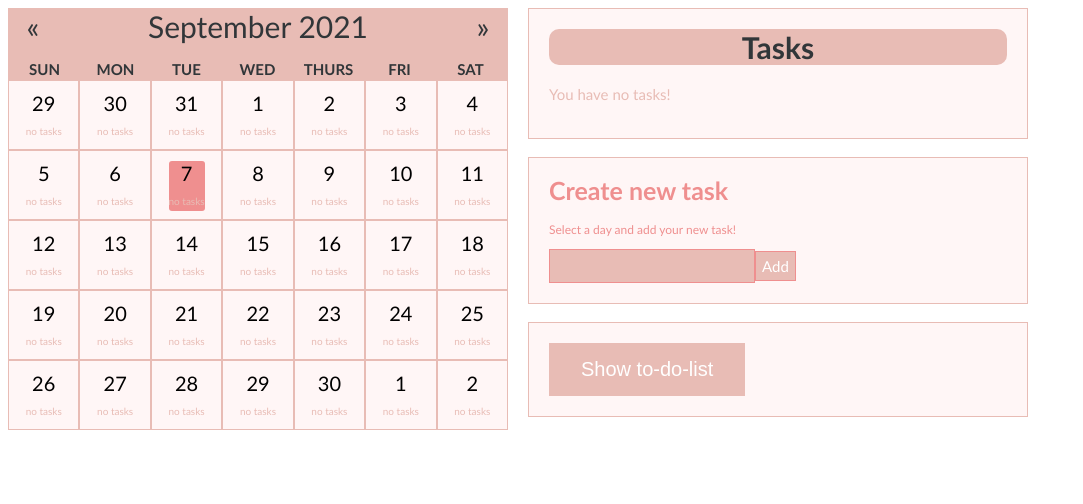
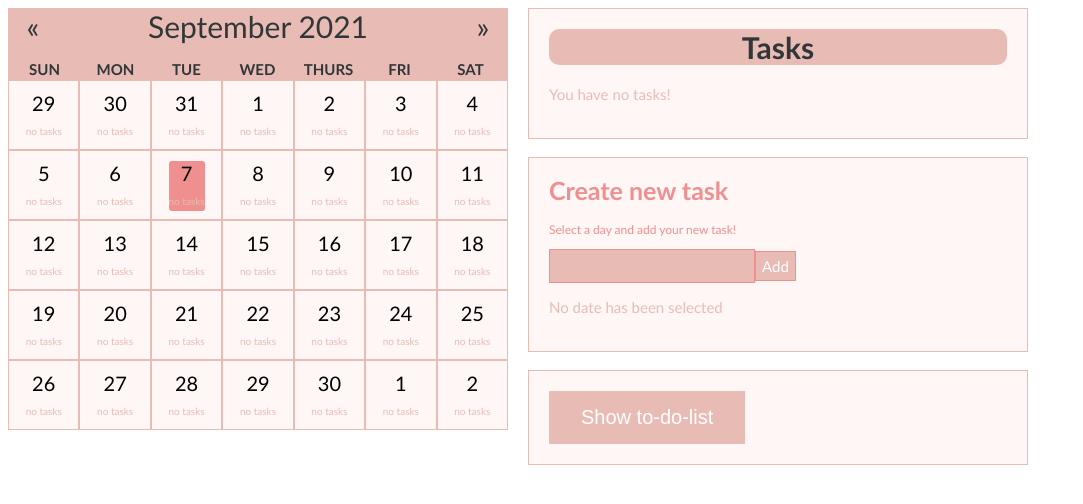
Before and after one commit to johannabertils/calenderwithtodo, a React (Create React App) app: page / in a window 1280 px wide. Both pictures are taken after typing "Sample" into the empty fields and a click on the button "Add". Shown: the top 504 px of the page, without its empty margins (0-1083 px from the left). Built offline with nearby package versions, Linux system fonts and the light colour scheme.

Commit message:
getting error message if no date has been selected

```diff
--- a/src/App.js
+++ b/src/App.js
@@ -11,6 +11,9 @@ export default function App() {
     const [selectedDate, setDate] = useState();
     const [task, setTask] = useState();
     const [array, setArray] = useState();
+    const [error, seterror] = useState();
+
+    const nodate = <div>{error}</div>;
 
     // Get value of date from calendar and update selectedDate with setDate
 
@@ -33,18 +36,27 @@ export default function App() {
         const taskDate = selectedDate;
         const tasktodo = getTask;
         const key = Math.random();
+
+        if (selectedDate == null){
+            console.log("wrong");
+           let errorMsg = <div>No date has been selected</div>;
+           seterror(errorMsg);
+        } else {
+            const myArray = {
+                id: key,
+                date: taskDate,
+                task: tasktodo,
+                completed: false
+            }
+            setArray(myArray)
+        }
         // console.log(key);
         // console.log(taskDate);
 
-        const myArray = {
-            id: key,
-            date: taskDate,
-            task: tasktodo,
-            completed: false
-        }
+
         // console.log(myArray);
         // console.log(myArray.id);
-        setArray(myArray)
+
         // console.log(array);
     }
 
@@ -66,7 +78,7 @@ export default function App() {
             <div className="calendar"> <Calendar selectedDate={getSelectedDate} dataFromParent={task}/></div>
             <div className="sideBar" >
             <div className="DayView"><h1>Tasks</h1><DayView selectedDateValue = {selectedDate} /></div><br/>
-            <div className="createtask"><CreateTask selectedDateValue = {selectedDate} inputText={task} newTask={saveNewTask} /></div><br/>
+            <div className="createtask"><CreateTask selectedDateValue = {selectedDate} inputText={task} newTask={saveNewTask} /><p>{nodate}</p></div><br/>
             <div className="ToDoList">< ToDoList /></div>
             </div>
 
```
